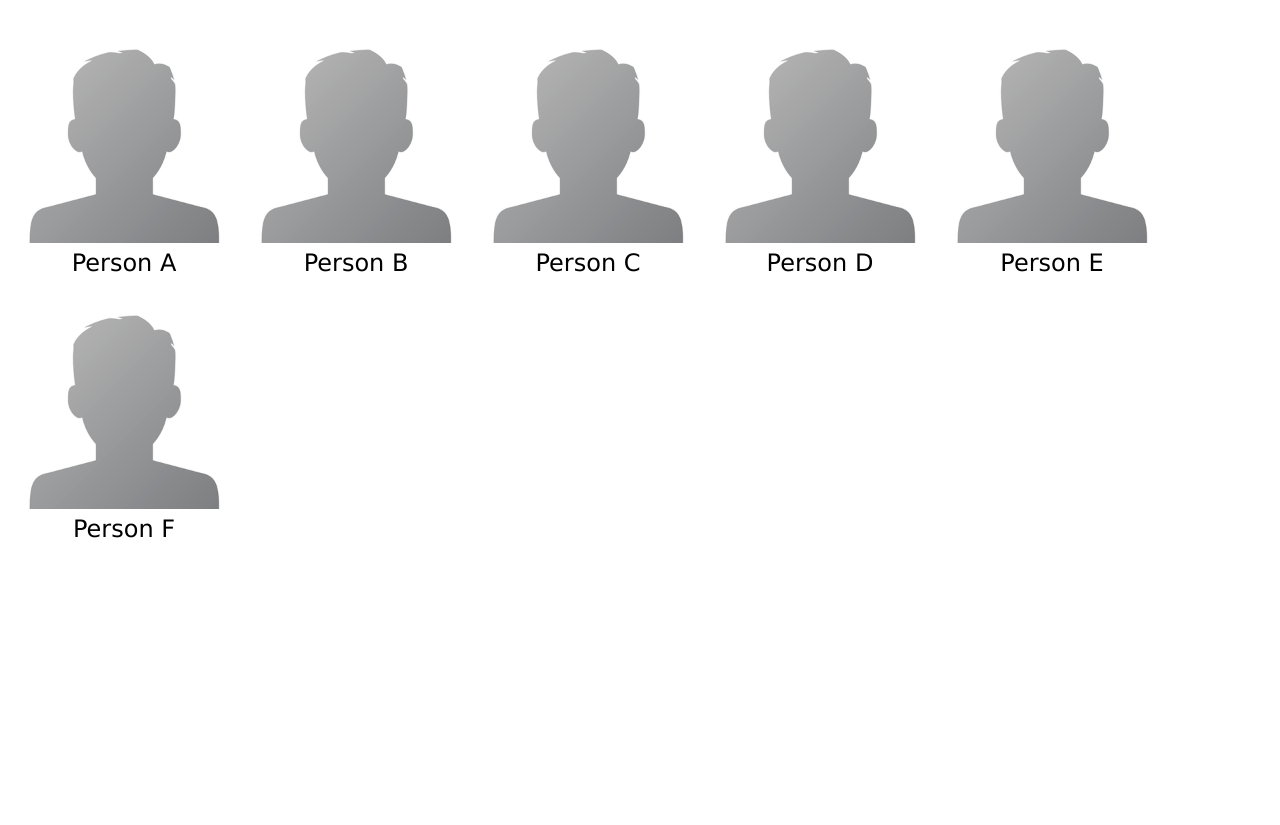
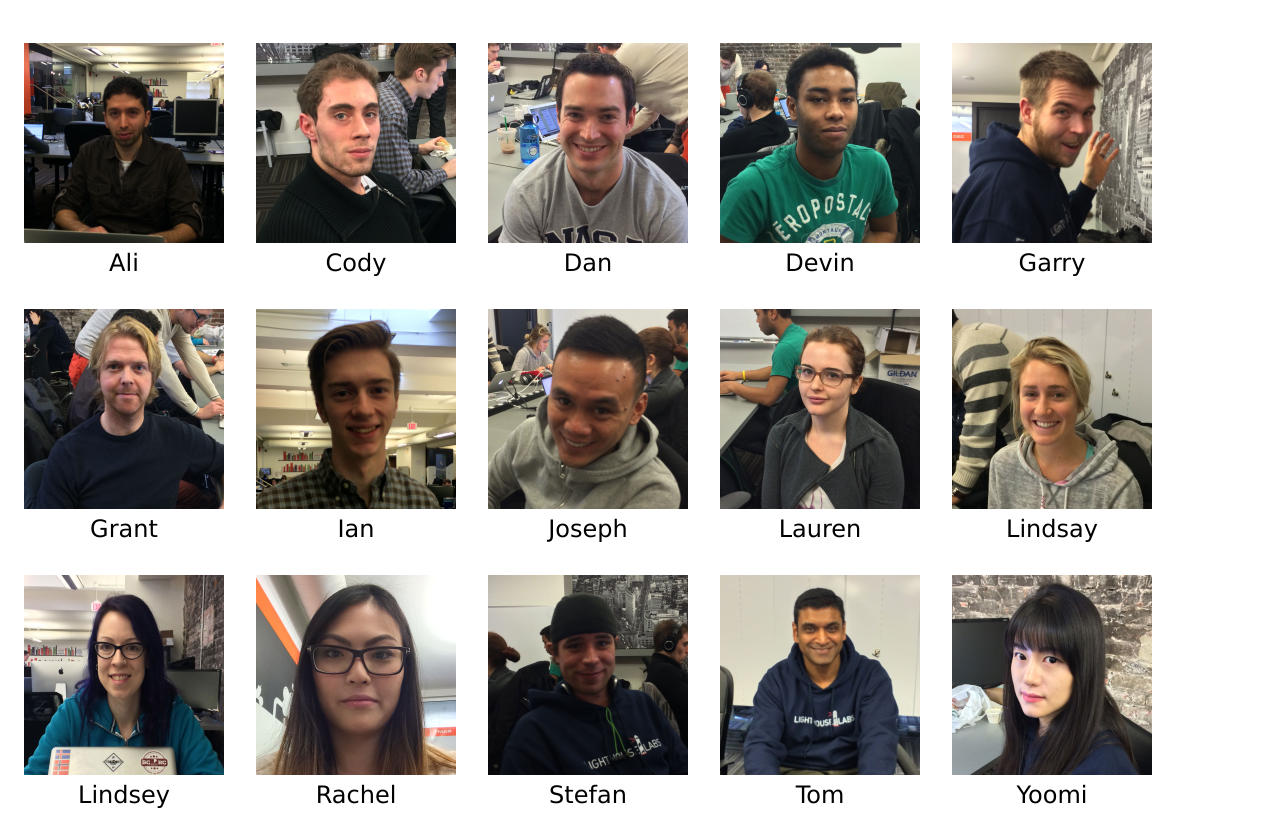
Before and after one commit to tech-bluenette/lighthouse-team, a plain HTML site: page index.html in a window 1280 px wide. Shown: the part 164-989 px from the top of the page. Before the commit the page ends 800 px from the top, so only its background shows below. Drawn offline with Linux system fonts and the light colour scheme.

Commit message:
added classmate photos to html

```diff
--- a/index.html
+++ b/index.html
@@ -13,46 +13,110 @@
 
 
     <div class="member">
-      <img src="images/avatar.png">
+      <img src="images/ali1.jpg">
       <div class="name">
-        Person A
+        Ali
       </div>
     </div>
 
     <div class="member">
-      <img src="images/avatar.png">
+      <img src="images/cody1.jpg">
       <div class="name">
-        Person B
+        Cody
       </div>
     </div>
 
     <div class="member">
-      <img src="images/avatar.png">
+      <img src="images/dan1.jpg">
       <div class="name">
-        Person C
+        Dan
       </div>
     </div>
 
     <div class="member">
-      <img src="images/avatar.png">
+      <img src="images/devin1.jpg">
       <div class="name">
-        Person D
+        Devin
       </div>
     </div>
 
     <div class="member">
-      <img src="images/avatar.png">
+      <img src="images/garry1.jpg">
       <div class="name">
-        Person E
+        Garry
       </div>
     </div>
 
     <div class="member">
-      <img src="images/avatar.png">
+      <img src="images/grant1.jpg">
       <div class="name">
-        Person F
+        Grant
       </div>
     </div>
+
+    <div class="member">
+      <img src="images/ian1.jpg">
+      <div class="name">
+        Ian
+      </div>
+    </div>
+
+    <div class="member">
+      <img src="images/joseph1.jpg">
+      <div class="name">
+        Joseph
+      </div>
+    </div>
+
+    <div class="member">
+      <img src="images/lauren1.jpg">
+      <div class="name">
+        Lauren
+      </div>
+    </div>
+
+<div class="member">
+      <img src="images/lindsay1.jpg">
+      <div class="name">
+        Lindsay
+      </div>
+    </div>
+
+    <div class="member">
+      <img src="images/lindsey1.jpg">
+      <div class="name">
+        Lindsey
+      </div>
+    </div>
+
+    <div class="member">
+      <img src="images/rachel1.jpg">
+      <div class="name">
+        Rachel
+      </div>
+    </div>
+
+    <div class="member">
+      <img src="images/stefan1.jpg">
+      <div class="name">
+        Stefan
+      </div>
+    </div>
+
+    <div class="member">
+      <img src="images/tom1.jpg">
+      <div class="name">
+        Tom
+      </div>
+    </div>
+
+    <div class="member">
+      <img src="images/yoomi1.jpg">
+      <div class="name">
+        Yoomi
+      </div>
+    </div>
+
 
   </div>
 
```
Also changed, not shown: 1 other file.
